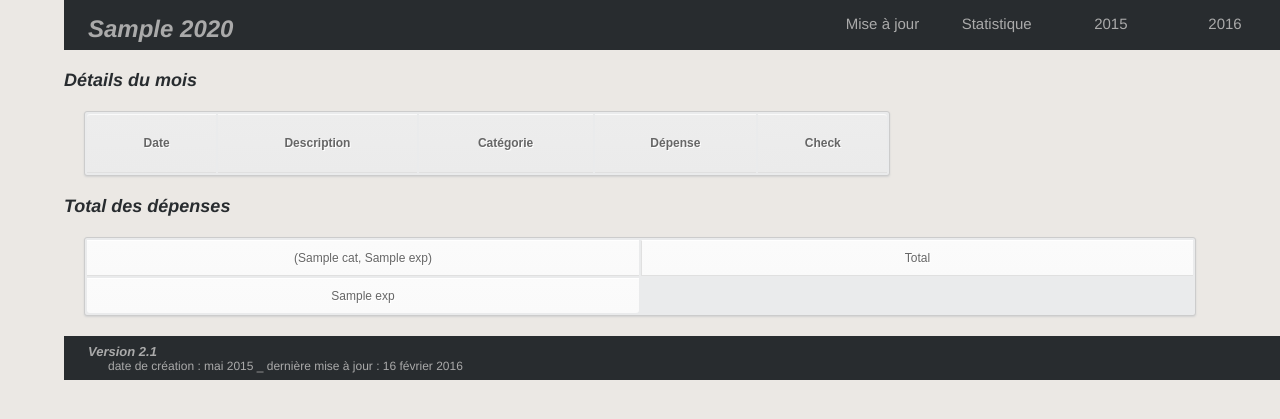
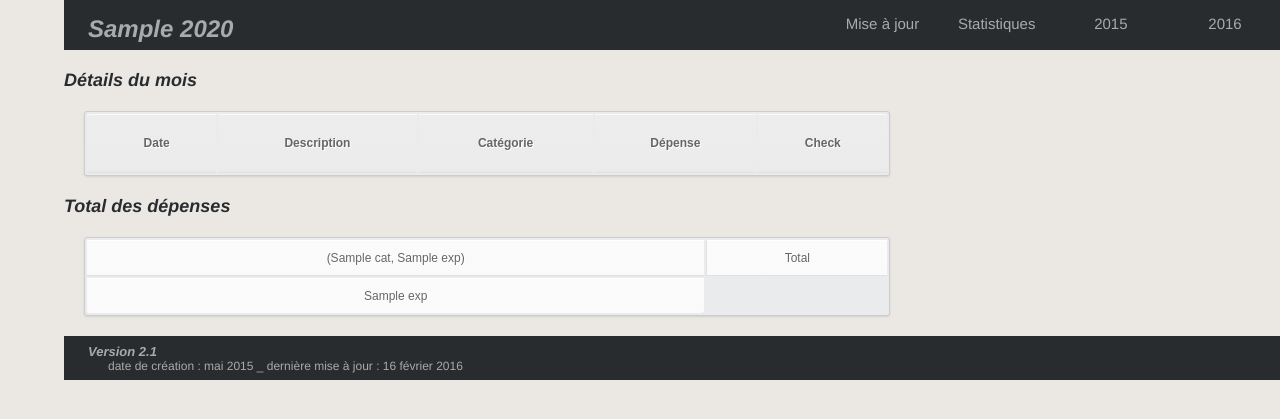
Before and after one commit to mellecrepe/banquelette, a Django app: template account/templates/account/month.html in a window 1280 px wide. Shown: the part 106-525 px from the top of the page. Run offline with Django 3.2, Linux system fonts and the light colour scheme; the template is opened without the code that fills it: most values are stand-ins (such as "Sample title", 1, 10 or a date in 2020); lists and menus that the app fills with data are empty.

Commit message:
Mise en forme page statistiques

```diff
--- a/account/templates/account/month.html
+++ b/account/templates/account/month.html
@@ -7,7 +7,7 @@
 {% block principal_section %}
 
 <h2> Détails du mois </h2>
-<table>
+<table class="month">
 	<!-- Table Header -->
 	<thead>
 		<tr>
@@ -49,7 +49,7 @@
 </table>
 
 <h2> Total des dépenses </h2>
-<table class="totaux">
+<table class="month">
 	<!-- Table Body -->
 	<tbody>
 		<tr>
--- a/account/templates/account/statistics.html
+++ b/account/templates/account/statistics.html
@@ -12,7 +12,7 @@
 <article>
 <h3> Dépense total par catégories </h3>
 
-<table>
+<table class="statistics">
 	<!-- Table Header -->
 	<thead>
 		<tr>
@@ -41,7 +41,7 @@
 
 <h3> Dépense moyenne par catégories </h3>
 
-<table>
+<table class="statistics">
 	<!-- Table Header -->
 	<thead>
 		<tr>
--- a/static/css/account.css
+++ b/static/css/account.css
@@ -133,7 +133,6 @@ table {
 	font-size:12px;
 	text-shadow: 1px 1px 0px #fff;
 	background:#eaebec;
-	margin:20px;
 	border:#ccc 1px solid;
 
 	-moz-border-radius:3px;
@@ -144,6 +143,16 @@ table {
 	-webkit-box-shadow: 0 1px 2px #d1d1d1;
 	box-shadow: 0 1px 2px #d1d1d1;
 }
+
+table.month {
+	margin:20px;
+}
+
+table.statistics {
+	margin-left:auto;
+	margin-right:auto;
+}
+
 table th, .double_table {
 	padding:21px 10px 22px 10px;
 	border-top:1px solid #fafafa;
@@ -207,7 +216,3 @@ table tr:hover td {
 	background: -webkit-gradient(linear, left top, left bottom, from(#f2f2f2), to(#f0f0f0));
 	background: -moz-linear-gradient(top,  #f2f2f2,  #f0f0f0);
 }
-
-table.totaux td {
-	width: 14%;
-}
--- a/templates/base.html
+++ b/templates/base.html
@@ -37,7 +37,7 @@
 				<li><a href="/modify/bymonth">Modification par mois</a></li>
 			</ul>
 		</li>
-		<li><a href="/statistics">Statistique</a>
+		<li><a href="/statistics">Statistiques</a>
 		</li>
 		<li><a>2015</a>
 			<ul class="sub_menu">
```
